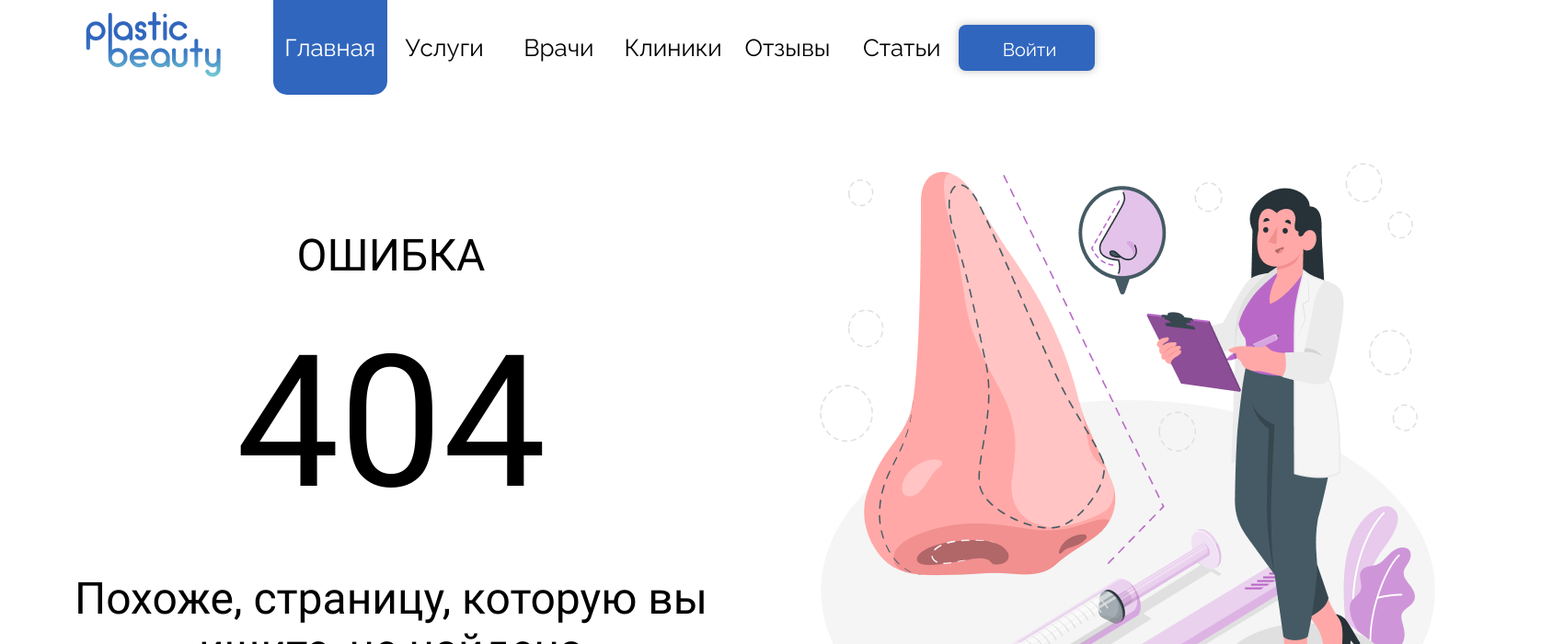
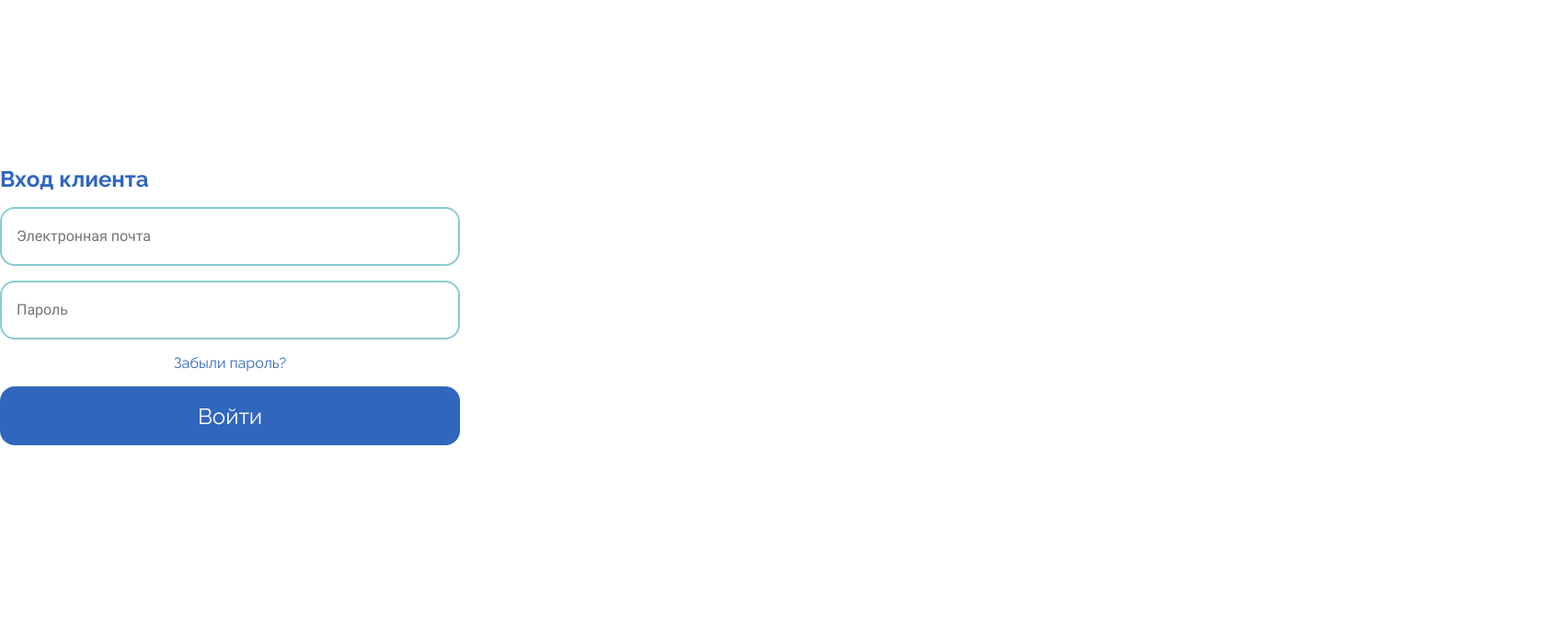
Before and after one commit to sg12/plasticFront, a React (Vite) app: page /enterClient in a window 1280 px wide. Shown: the top 700 px of the page at 92% size, 1700 px wide, since content can reach past the window. Built offline with nearby package versions, Linux system fonts and the light colour scheme.

Commit message:
create EnterClient component

```diff
--- a/package.json
+++ b/package.json
@@ -10,14 +10,17 @@
     "preview": "vite preview"
   },
   "dependencies": {
+    "@hookform/resolvers": "^3.3.2",
     "axios": "^1.6.0",
     "normalize.css": "^8.0.1",
     "prop-types": "^15.8.1",
     "react": "^18.2.0",
     "react-dom": "^18.2.0",
+    "react-hook-form": "^7.48.2",
     "react-router-dom": "^6.19.0",
     "react-simply-carousel": "^9.0.5",
-    "sass": "^1.69.5"
+    "sass": "^1.69.5",
+    "yup": "^1.3.2"
   },
   "devDependencies": {
     "@types/react": "^18.2.15",
--- a/src/components/app/App.jsx
+++ b/src/components/app/App.jsx
@@ -13,6 +13,7 @@ import ArticlesPage from '../../pages/ArticlesPage';
 import NotFound from '../notFound/NotFound';
 
 import EnterPage from '../../pages/EnterPage';
+import EnterClient from '../enterClient/EnterClient';
 
 function App() {
 
@@ -27,8 +28,9 @@ function App() {
 					<Route path='reviews' element={<ReviewsPage />}></Route>
 					<Route path='articles' element={<ArticlesPage />}></Route>
 					<Route path='*' element={<NotFound />}></Route>
-					<Route path='enter' element={<EnterPage />}></Route>
 				</Route>
+				<Route path='enter' element={<EnterPage />}></Route>
+				<Route path='enterClient' element={<EnterClient />}></Route>
 			</Routes>
 		</>
 	);
--- /dev/null
+++ b/src/components/enterClient/EnterClient.jsx
@@ -0,0 +1,56 @@
+import React from 'react';
+
+import { useForm } from 'react-hook-form';
+
+import './EnterClient.scss';
+
+const EnterClient = () => {
+
+    const {register, formState: { errors }, handleSubmit } = useForm({
+        defaultValues:{
+            email:'',
+            password:'',
+        },
+    });
+
+    const onSubmit = (data) => {
+        console.log(data);
+    }
+
+    return (
+        <div className='enter__client client'>
+            <a href='#' className='client__link'>Вход клиента</a>
+            <form className='client__form form' onSubmit={handleSubmit(onSubmit)}>
+                <div className='form__box'>
+                    <input className={`form__input${errors?.email ? ' error-input' : ''}`} placeholder='Электронная почта'
+                        {...register('email', {
+                            required: 'Поле обязательно к заполнению',
+                            pattern: {
+                                value: /[a-z0-9._%+-]+@[a-z0-9.-]+.[a-z]{2,4}$/,
+                                message: 'Некорректная почта'
+                            }
+                        })}
+                        />
+                    {errors?.email && <span className='form__span'>{errors?.email?.message}</span>}
+                </div>
+
+                <div className='form__box'>
+                    <input className={`form__input${errors?.email ? ' error-input' : ''}`} type='password' placeholder='Пароль'
+                        {...register('password', {
+                            required: 'Поле обязательно к заполнению',
+                            pattern: {
+                                value: /^[a-zA-Z0-9!.]{6,15}$/,
+                                message: 'Некорректный пароль'
+                            }
+                        })} />
+                    {errors?.password && <span className='form__span'>{errors?.password?.message}</span>}
+                </div>
+
+                <a href="#" className='form__link'>Забыли пароль?</a>
+                <button className='form__button'>Войти</button>
+            </form>
+        </div>
+    );
+};
+
+export default EnterClient;
--- /dev/null
+++ b/src/components/enterClient/EnterClient.scss
@@ -0,0 +1,93 @@
+.enter {
+
+    &__client {
+        margin-top: 180px;
+        margin-bottom: 259px;
+        display: flex;
+        max-width: 500px;
+        flex-direction: column;
+        gap: var(--corner-radius-r-16, 16px);
+    }
+}
+.client {
+
+    &__link {
+        max-width: max-content;
+        align-items: flex-start;
+        text-decoration: none;
+        color: #3066BE;
+        font-family: Raleway;
+        font-size: 24px;
+        font-style: normal;
+        font-weight: 700;
+        line-height: normal;
+    }
+
+    &__form {
+        display: flex;
+        max-width: 500px;
+        flex-direction: column;
+        justify-content: center;
+        align-items: center;
+        gap: var(--corner-radius-r-16, 16px);
+    }
+}
+.form {
+
+    &__box {
+        display: flex;
+        flex-direction: column;
+    }
+
+    &__input {
+        min-width: 500px;
+        padding: 16px;
+        min-height: 64px;
+        border-radius: var(--corner-radius-r-16, 16px);
+        border: 2px solid #87CDD1;
+        background: var(--pallet-color-11005, #FFF);
+    }
+
+    &__span {
+        margin-top: 4px;
+        color: #BE3030;
+        font-family: Raleway;
+        font-size: 12px;
+        font-style: normal;
+        font-weight: 400;
+        line-height: normal;
+    }
+
+    &__link {
+        text-decoration: none;
+        color: #3066BE;
+        font-family: Raleway;
+        font-size: 16px;
+        font-style: normal;
+        font-weight: 400;
+        line-height: normal;
+    }
+
+    &__button {
+        min-width: 500px;
+        height: 64px;
+        min-height: 64px;
+        padding: 0px 32px;
+        justify-content: center;
+        align-items: center;
+        border-radius: 16px;
+        border: none;
+        background: #3066BE;
+        color: var(--pallet-color-11005, #FFF);
+        font-family: Raleway;
+        font-size: 24px;
+        font-style: normal;
+        font-weight: 400;
+        line-height: normal;
+        cursor: pointer;
+    }
+}
+
+.error-input {
+    border: 2px solid #BE3030;
+}
--- a/src/components/enterItem/enterItem.jsx
+++ b/src/components/enterItem/enterItem.jsx
@@ -1,12 +1,14 @@
 import React from 'react';
-import './EnterItem.scss'
+import { Link } from 'react-router-dom';
+
+import './EnterItem.scss';
 
 const EnterItem = () => {
     return (
         <div className='enter'>
             <div className='enter__content content'>
                 <p className='enter__title'>Выберите тип входа</p>
-                <button className='enter__button'>Клиент</button>
+                <Link to={'/enterClient'} className='enter__button'>Клиент</Link>
                 <p className='enter__text'>или</p>
                 <button className='enter__button'>Партнер</button>
                 <a href="#" className='enter__link'>Вернуться на главную</a>
--- a/src/components/enterItem/enterItem.scss
+++ b/src/components/enterItem/enterItem.scss
@@ -2,6 +2,8 @@
     display: flex;
 
     &__content {
+        margin-top: 250px;
+        margin-bottom: 250px;
         display: flex;
         width: 500px;
         flex-direction: column;
@@ -31,6 +33,7 @@
         align-items: center;
         gap: 4px;
         align-self: stretch;
+        border: none;
         border-radius: 16px;
         background: #3066BE;
         color: var(--pallet-color-11005, #FFF);
@@ -40,6 +43,7 @@
         font-weight: 400;
         line-height: normal;
         cursor: pointer;
+        text-decoration: none;
     }
 
     &__text {
@@ -66,5 +70,3 @@
         text-decoration: none;
     }
 }
-.content {
-}
--- a/src/components/enterList/enterList.jsx
+++ b/src/components/enterList/enterList.jsx
@@ -1,15 +1,19 @@
 import React from 'react';
-import './EnterList.scss'
+import './EnterList.scss';
 import EnterItem from '../enterItem/enterItem';
+import EnterClient from '../enterClient/EnterClient';
 
-import enter1 from '../../assets/icons/enterLogo.png'
+import enter1 from '../../assets/icons/enterLogo.png';
 
 const EnterList = () => {
     return (
         <div className='enter'>
             <div className='enter__container container'>
                 <img className='enter__logo' src={enter1} alt="Лого" />
-                <EnterItem/>
+                <>
+                {/* <EnterItem /> */}
+                <EnterClient />
+                </>
                 <p className='enter__copyright'>© Copyright 2023 Plastic Beauty</p>
             </div>
         </div>
--- a/src/components/enterList/enterList.scss
+++ b/src/components/enterList/enterList.scss
@@ -1,6 +1,6 @@
 .enter {
-
     &__container {
+        padding: 32px 0px;
         display: flex;
         flex-direction: column;
         align-items: center;
@@ -8,13 +8,11 @@
 
     &__logo {
         max-width: 234px;
-        margin-top: 32px;
-        margin-bottom: 280px;
+        margin: 0;
     }
 
     &__copyright {
-        margin-top: 342px;
-        margin-bottom: 32px;
+        margin: 0;
         color: #3066BE;
         font-variant-numeric: lining-nums proportional-nums;
         font-family: Raleway;
```
Also changed, not shown: 1 other file (tests, documents, lock files or other folders).
